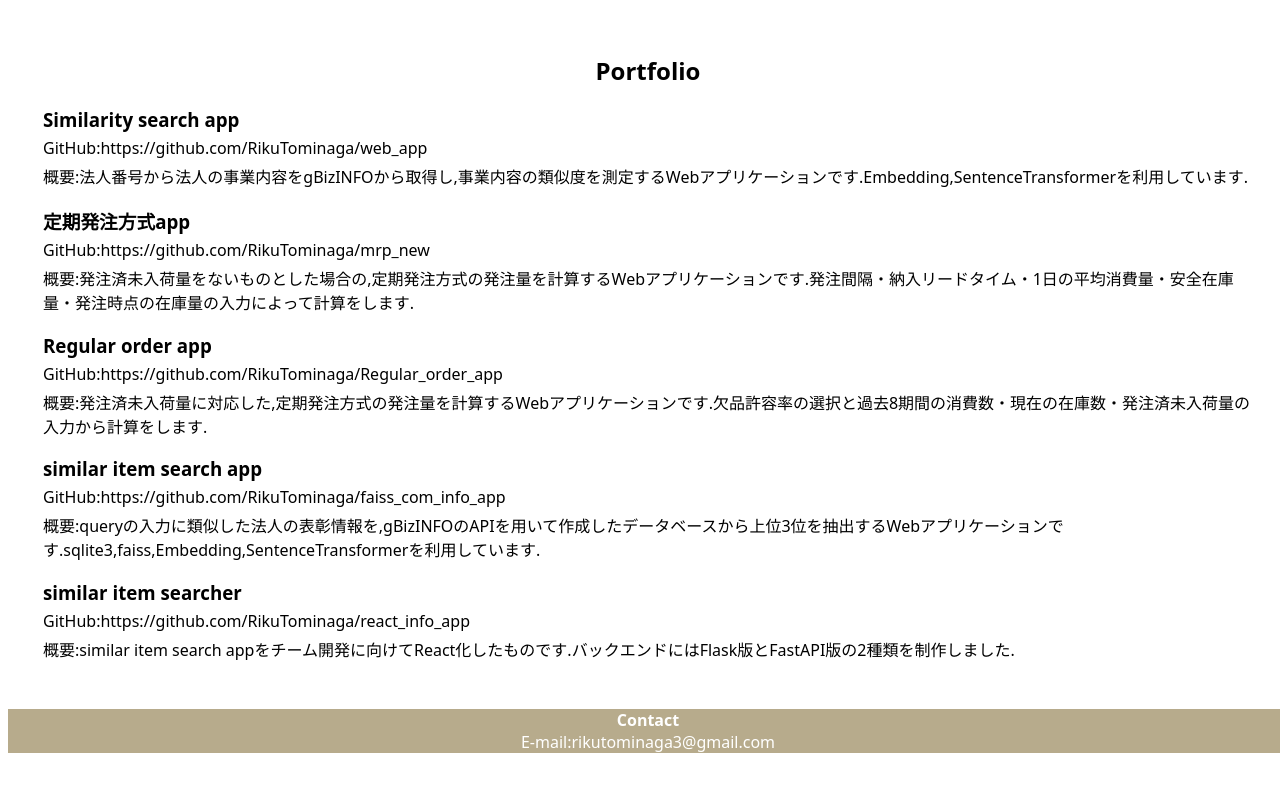
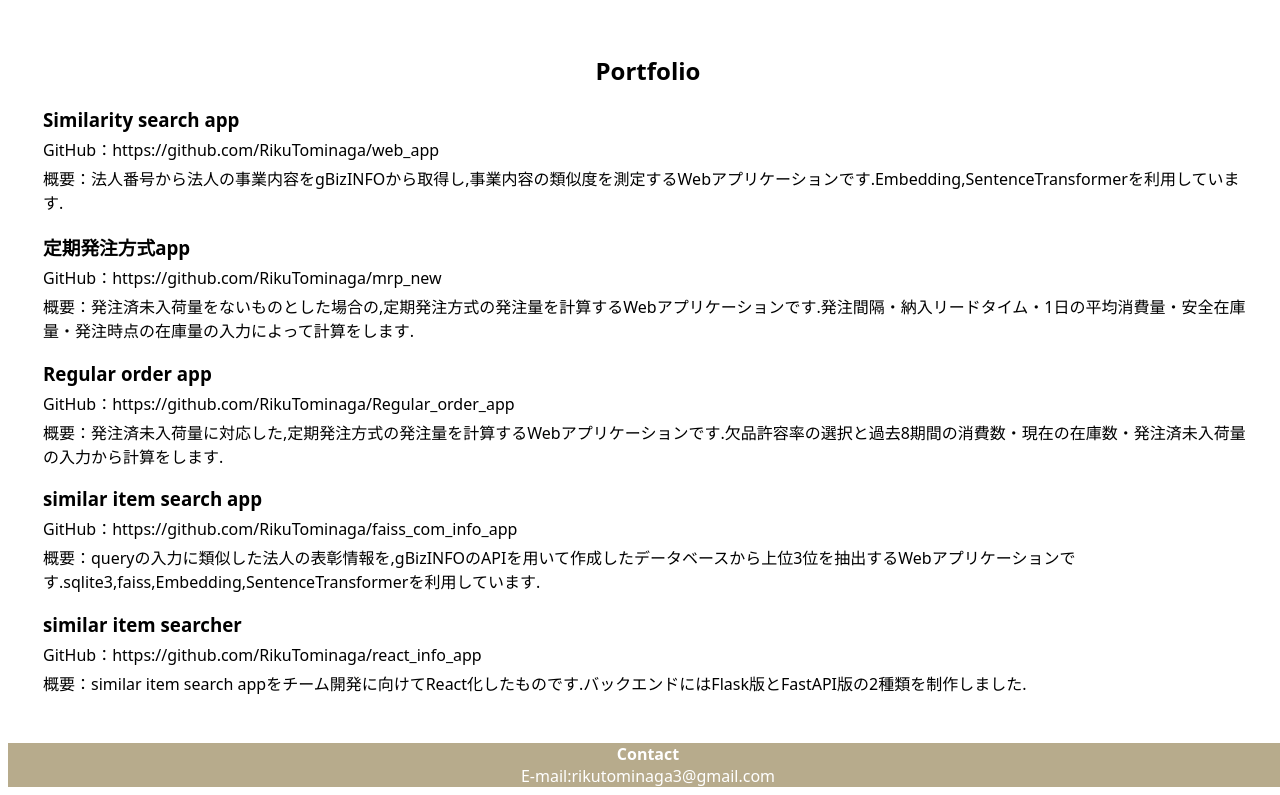
Before and after one commit to RikuTominaga/rikutominaga.github.io, a plain HTML site: page index.html in a window 1280 px wide. Shown: the part 791-1586 px from the top of the page. Before the commit the page ends 1552 px from the top, so only its background shows below. Drawn offline with Linux system fonts and the light colour scheme.

Commit message:
Update index.html

```diff
--- a/index.html
+++ b/index.html
@@ -60,29 +60,29 @@
         </div>
         <div class="margin">
             <h3>Similarity search app</h3>
-            <div class="exp">GitHub:https://github.com/RikuTominaga/web_app</div>
+            <div class="exp">GitHub：https://github.com/RikuTominaga/web_app</div>
             <div class="exp">
-                概要:法人番号から法人の事業内容をgBizINFOから取得し,事業内容の類似度を測定するWebアプリケーションです.Embedding,SentenceTransformerを利用しています.
+                概要：法人番号から法人の事業内容をgBizINFOから取得し,事業内容の類似度を測定するWebアプリケーションです.Embedding,SentenceTransformerを利用しています.
             </div>
             <h3>定期発注方式app</h3>
-            <div class="exp">GitHub:https://github.com/RikuTominaga/mrp_new</div>
+            <div class="exp">GitHub：https://github.com/RikuTominaga/mrp_new</div>
             <div class="exp">
-                概要:発注済未入荷量をないものとした場合の,定期発注方式の発注量を計算するWebアプリケーションです.発注間隔・納入リードタイム・1日の平均消費量・安全在庫量・発注時点の在庫量の入力によって計算をします.
+                概要：発注済未入荷量をないものとした場合の,定期発注方式の発注量を計算するWebアプリケーションです.発注間隔・納入リードタイム・1日の平均消費量・安全在庫量・発注時点の在庫量の入力によって計算をします.
             </div>
             <h3>Regular order app</h3>
-            <div class="exp">GitHub:https://github.com/RikuTominaga/Regular_order_app</div>
+            <div class="exp">GitHub：https://github.com/RikuTominaga/Regular_order_app</div>
             <div class="exp">
-                概要:発注済未入荷量に対応した,定期発注方式の発注量を計算するWebアプリケーションです.欠品許容率の選択と過去8期間の消費数・現在の在庫数・発注済未入荷量の入力から計算をします.
+                概要：発注済未入荷量に対応した,定期発注方式の発注量を計算するWebアプリケーションです.欠品許容率の選択と過去8期間の消費数・現在の在庫数・発注済未入荷量の入力から計算をします.
             </div>
             <h3>similar item search app</h3>
-            <div class="exp">GitHub:https://github.com/RikuTominaga/faiss_com_info_app</div>
+            <div class="exp">GitHub：https://github.com/RikuTominaga/faiss_com_info_app</div>
             <div class="exp">
-                概要:queryの入力に類似した法人の表彰情報を,gBizINFOのAPIを用いて作成したデータベースから上位3位を抽出するWebアプリケーションです.sqlite3,faiss,Embedding,SentenceTransformerを利用しています.
+                概要：queryの入力に類似した法人の表彰情報を,gBizINFOのAPIを用いて作成したデータベースから上位3位を抽出するWebアプリケーションです.sqlite3,faiss,Embedding,SentenceTransformerを利用しています.
             </div>
             <h3>similar item searcher</h3>
-            <div class="exp">GitHub:https://github.com/RikuTominaga/react_info_app</div>
+            <div class="exp">GitHub：https://github.com/RikuTominaga/react_info_app</div>
             <div class="exp">
-                概要:similar item search appをチーム開発に向けてReact化したものです.バックエンドにはFlask版とFastAPI版の2種類を制作しました.
+                概要：similar item search appをチーム開発に向けてReact化したものです.バックエンドにはFlask版とFastAPI版の2種類を制作しました.
 
             </div>
         </div>
```
